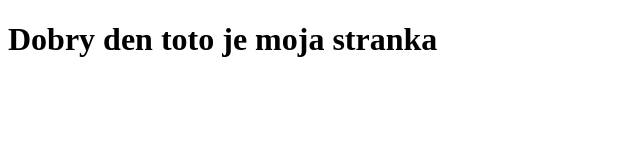
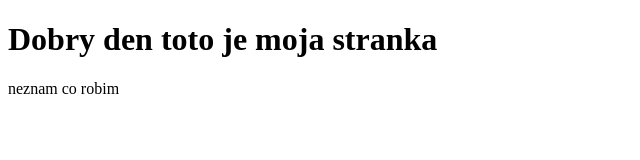
Before and after one commit to AweFilko/sei4-zoricak, a plain HTML site: page index.html in a window 1280 px wide. Shown: the whole page, without its empty margins (0-640 px from the left). Drawn offline with Linux system fonts and the light colour scheme.

Commit message:
Update index.html
plus paragraph

```diff
--- a/index.html
+++ b/index.html
@@ -8,5 +8,6 @@
 </head>
 <body>
     <h1>Dobry den toto je moja stranka</h1>
+    <p> neznam co robim</p>
 </body>
 </html>
```
